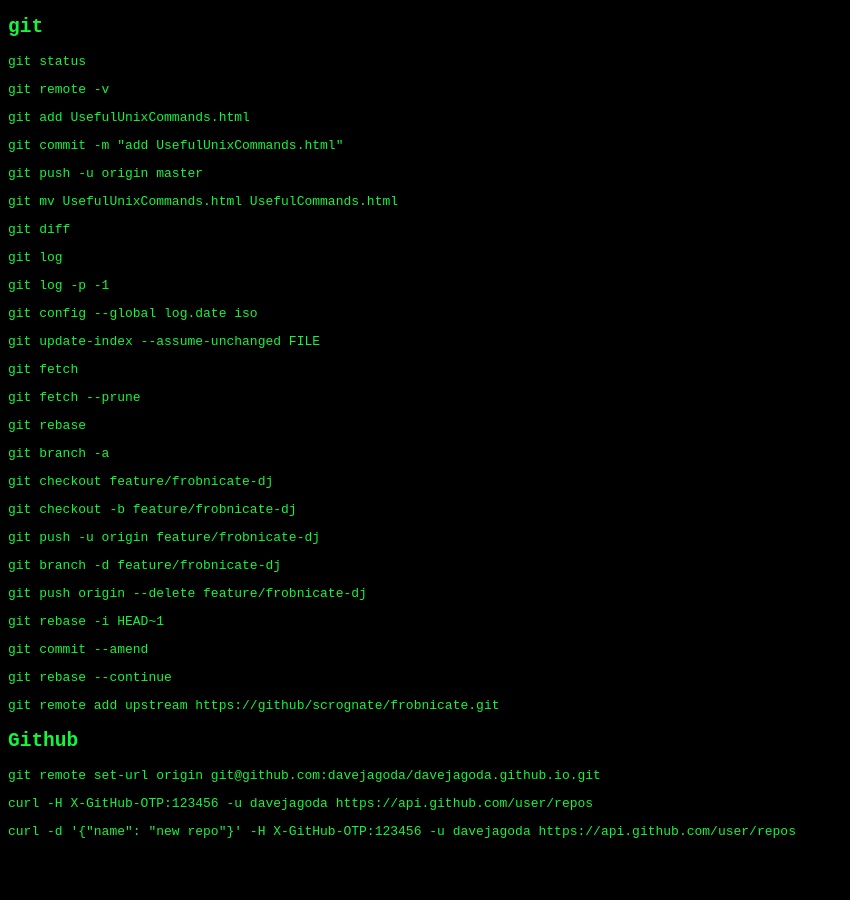
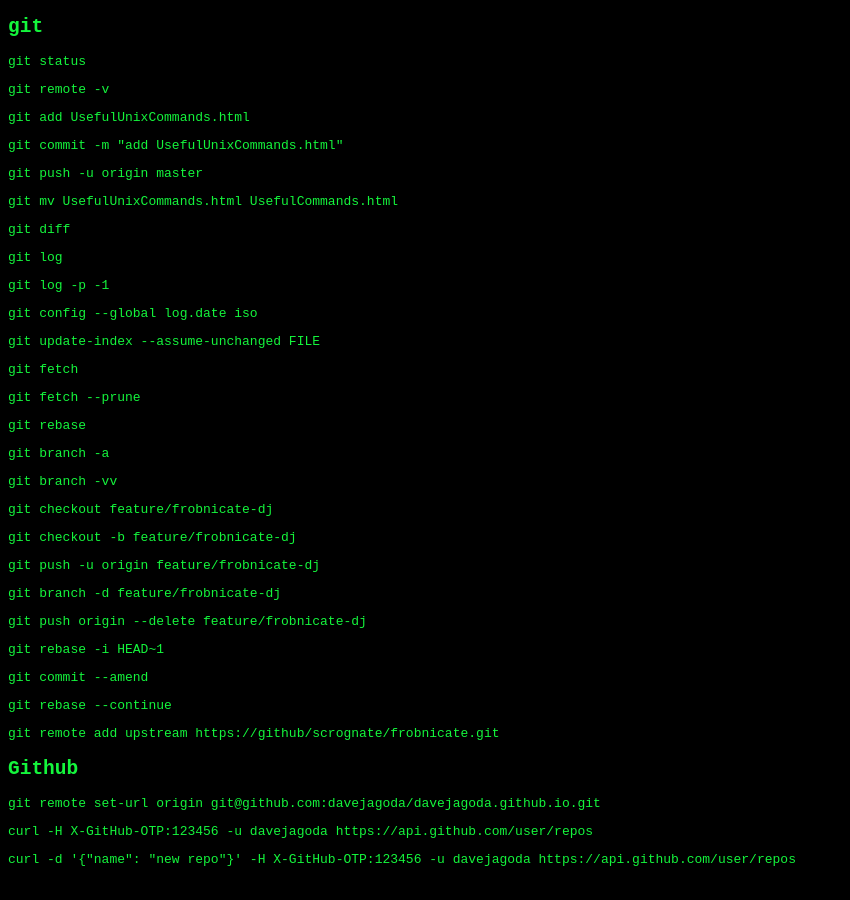
Before and after one commit to davejagoda/davejagoda.github.io, a Jekyll site: the page built from useful/useful_git_commands.md, in a window 1280 px wide. Shown: the whole page, without its empty margins (0-850 px from the left). Built offline with Jekyll 4.4.1, drawn with Linux system fonts in a browser that asks for light colours.

Commit message:
Add 'git branch -vv' to useful_git_commands.md

```diff
--- a/useful/useful_git_commands.md
+++ b/useful/useful_git_commands.md
@@ -36,6 +36,8 @@
 
 `git branch -a`
 
+`git branch -vv`
+
 `git checkout feature/frobnicate-dj`
 
 `git checkout -b feature/frobnicate-dj`
```
